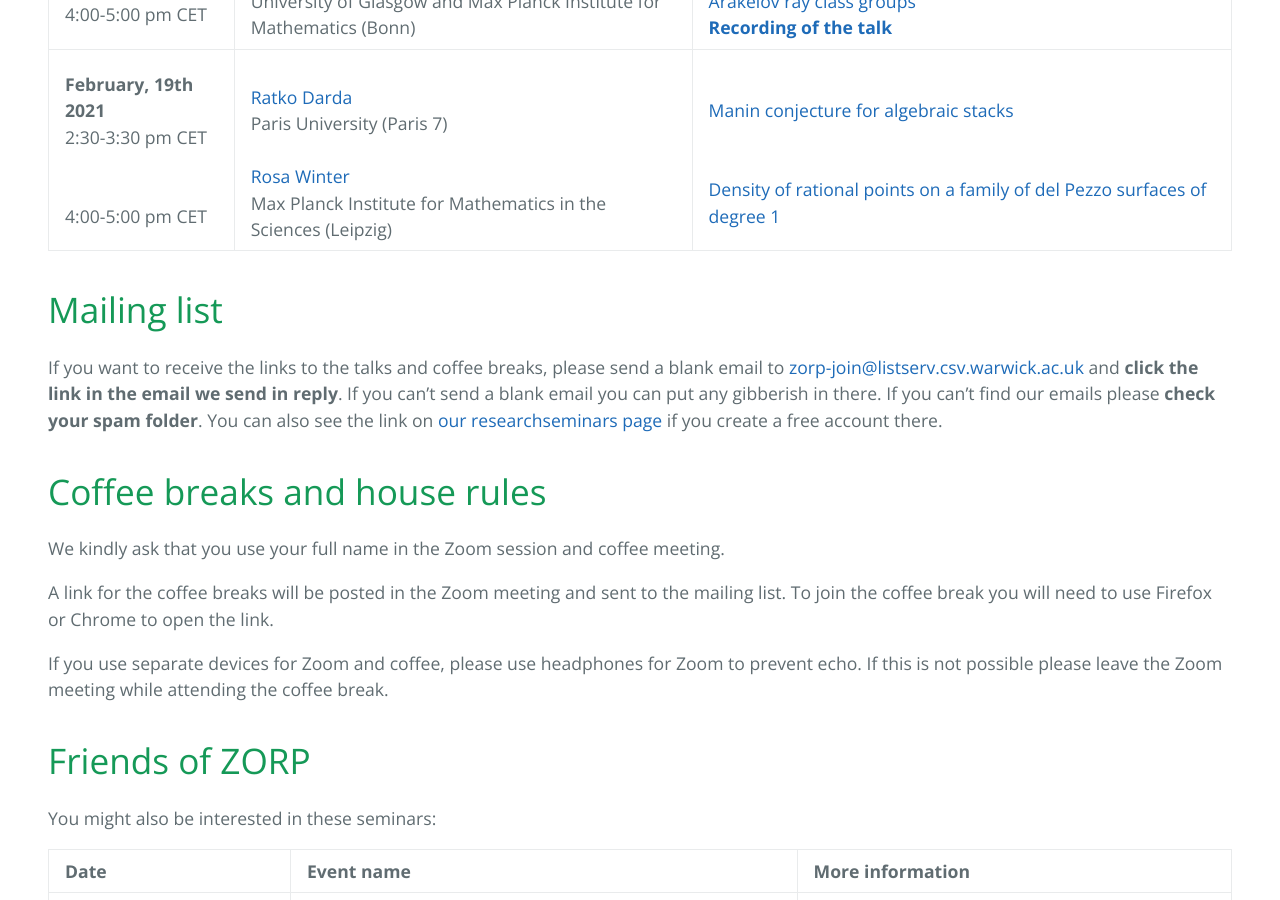
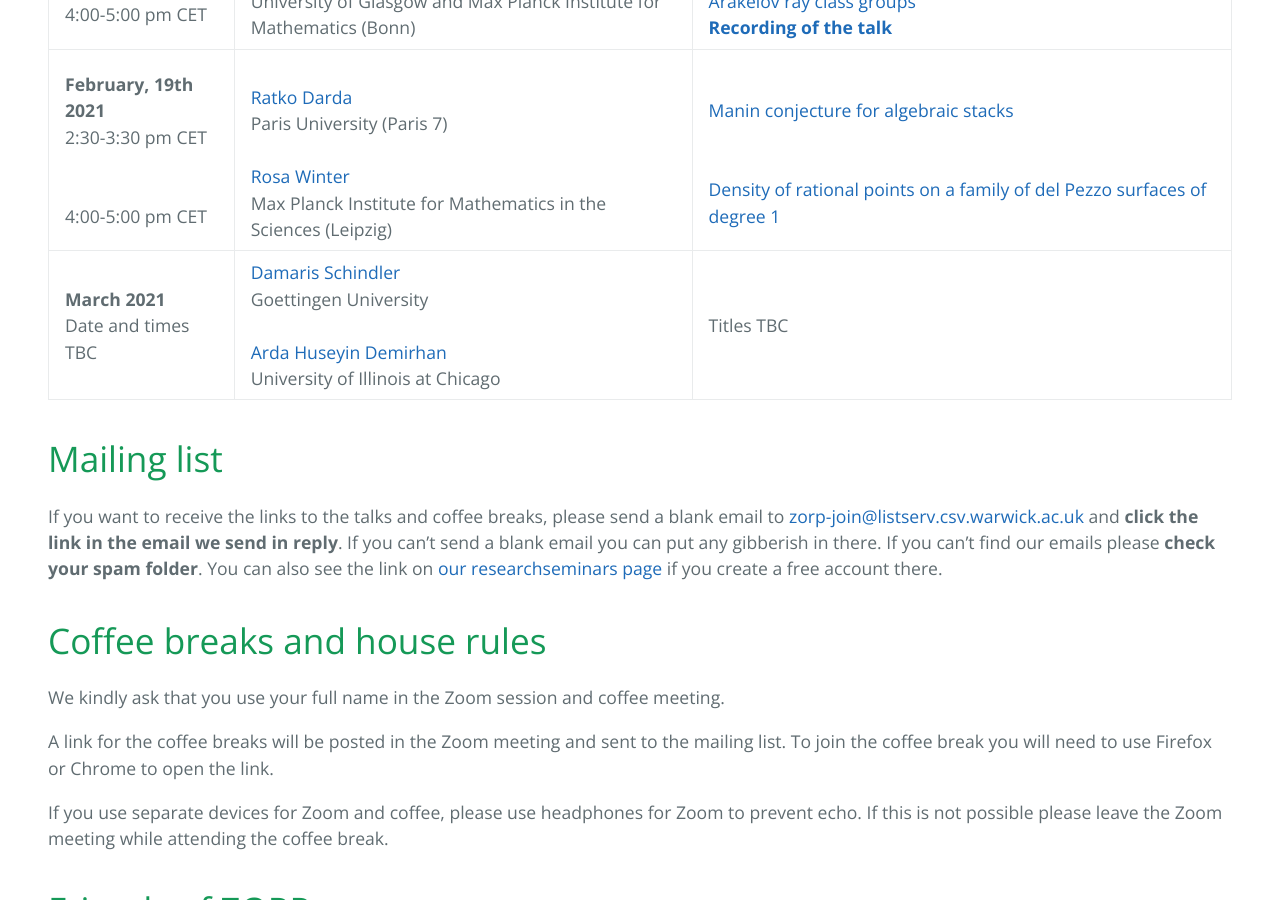
Before and after one commit to zoom-on-rational-points/zoom-on-rational-points.github.io, a Jekyll site: the page built from index.md, in a window 1280 px wide and 900 px high, scrolled down 1226 px. Built offline with Jekyll 4.4.1, drawn with Linux system fonts in a browser that asks for light colours; our own code applies the rules of GitHub Pages for plain Markdown files.

Commit message:
Update index.md

```diff
--- a/index.md
+++ b/index.md
@@ -16,6 +16,7 @@ The seminar meets on one Friday every month with two talks, at **2:30-3:30 pm  P
 | **December 11th, 2020** <br>2:30-3:30 pm CET <br><br> <br> 4:00-5:00 pm CET <br>| <br><a href="https://www.imo.universite-paris-saclay.fr/~colliot/">Jean-Louis Colliot-Thélène</a> <br> CNRS and Paris-Saclay University (Orsay) <br><br>  <a href="https://www.math.wisc.edu/~ellenber/"> Jordan Ellenberg </a> <br> UW Madison| <br><a href="https://zoom-on-rational-points.github.io/abstractCT">Jumps in the rank of the Mordell-Weil group</a> / <a href="https://zoom-on-rational-points.github.io/resumeCT">Sauts du rang du groupe de Mordell-Weil</a> <br><a href="slidesCT.pdf" style="font-weight:bold">Slides</a> (in French) and <a href="https://www.youtube.com/watch?v=BMyr5qWhbhg&t=38s&ab_channel=EfthymiosSofos" style="font-weight:bold">recording of the talk</a><br><br><a href="https://zoom-on-rational-points.github.io/abstractJE">Some questions around counting rational points on stacks</a><br><a href="slidesJE.pdf" style="font-weight:bold">Slides</a> and <a href="https://www.youtube.com/watch?v=lQ9vtUhit_Y&ab_channel=EfthymiosSofos" style="font-weight:bold">recording of the talk</a>|
 | **January 15th, 2021** <br>2:30-3:30 pm CET <br><br> <br> 4:00-5:00 pm CET <br>| <br><a href ="http://www-personal.umich.edu/~ytchan/">Stephanie Chan</a> <br> University of Michigan <br><br>  <a href="http://guests.mpim-bonn.mpg.de/carlo.pagano90/"> Carlo Pagano </a> <br> University of Glasgow and Max Planck Institute for Mathematics (Bonn)| <br><a href="https://zoom-on-rational-points.github.io/abstractSC">A density of ramified primes</a><br><a href="slidesSC.pdf" style="font-weight:bold">Slides</a> and <a href="https://www.youtube.com/watch?v=NRguyZeohFU" style="font-weight:bold">recording of the talk</a><br><br><a href="https://zoom-on-rational-points.github.io/abstractCP">On the statistics of number fields, integral points and Arakelov ray class groups</a><br><a href="https://www.youtube.com/watch?v=bOaQY5jOarw&t=12s" style="font-weight:bold">Recording of the talk</a>|
 | **February, 19th 2021** <br>2:30-3:30 pm CET <br><br> <br> 4:00-5:00 pm CET <br>| <br><a href ="https://webusers.imj-prg.fr/ratko.darda">Ratko Darda</a> <br> Paris University (Paris 7) <br><br>   <a href="https://personal-homepages.mis.mpg.de/winter/">Rosa Winter</a> <br>Max Planck Institute for Mathematics in the Sciences (Leipzig) | <br><a href="https://zoom-on-rational-points.github.io/abstractRD">Manin conjecture for algebraic stacks</a><br><br><br><a href="https://zoom-on-rational-points.github.io/abstractRW">Density of rational points on a family of del Pezzo surfaces of degree 1</a><br>|
+| **March 2021** <br>Date and times TBC | <a href="https://sites.google.com/site/damarishomepage/">Damaris Schindler</a><br> Goettingen University <br><br><a href="https://sites.google.com/a/uic.edu/ardahuseyindemirhan/">Arda Huseyin Demirhan</a><br> University of Illinois at Chicago | Titles TBC|
 
 
 # Mailing list
```
